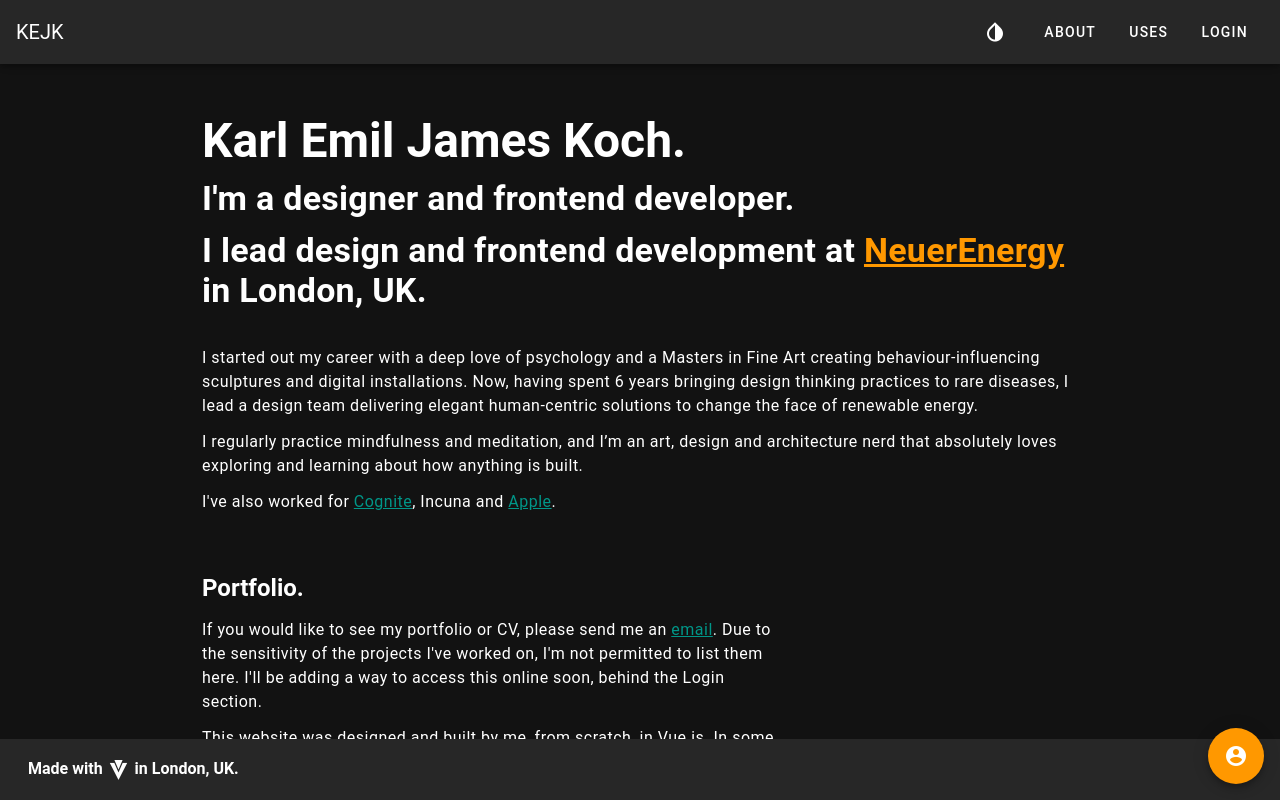
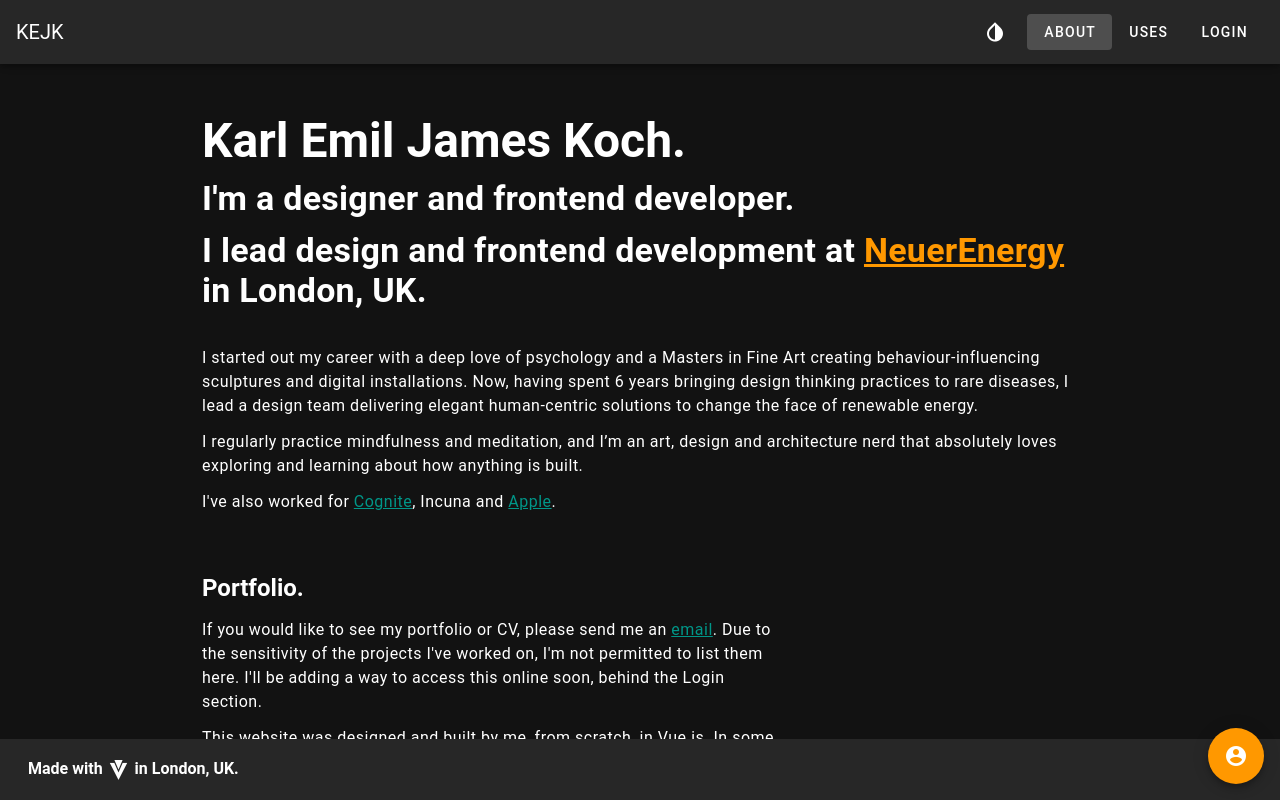
Before and after one commit to kemiljk/kejk_vue_rebuild, a Vue app: page / in a window 1280 px wide. Shown: the top 800 px of the page. Built offline with nearby package versions, Linux system fonts and the light colour scheme.

Commit message:
switching back to :to so we can make the site work again. hmm.

```diff
--- a/src/App.vue
+++ b/src/App.vue
@@ -11,7 +11,7 @@
         :key="`${link.label}--page-link`"
         class="my-2"
         text
-        :href="link.url"
+        :to="link.url"
       >{{ link.label }}</v-btn>
     </v-app-bar>
     <v-content>
```
